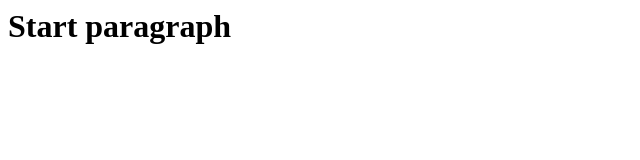
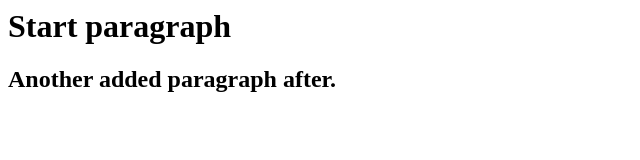
Before and after one commit to alen-jangelov/kiii-jenkins, a plain HTML site: page index.html in a window 1280 px wide. Shown: the whole page, without its empty margins (0-640 px from the left). Drawn offline with Linux system fonts and the light colour scheme.

Commit message:
Update index.html

```diff
--- a/index.html
+++ b/index.html
@@ -1 +1,2 @@
 <h1>Start paragraph</h1>
+<h2>Another added paragraph after.</h2>
```
